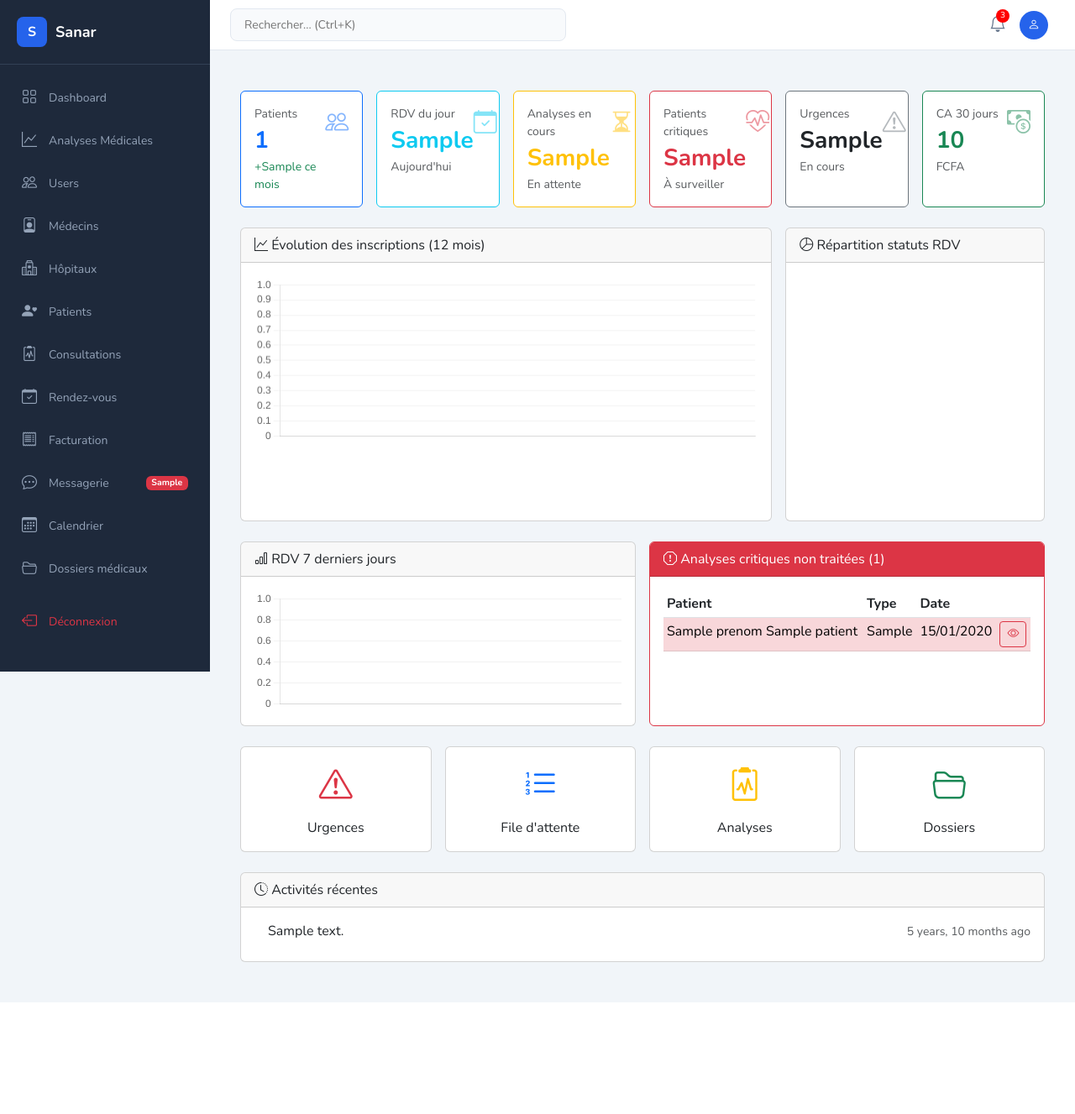
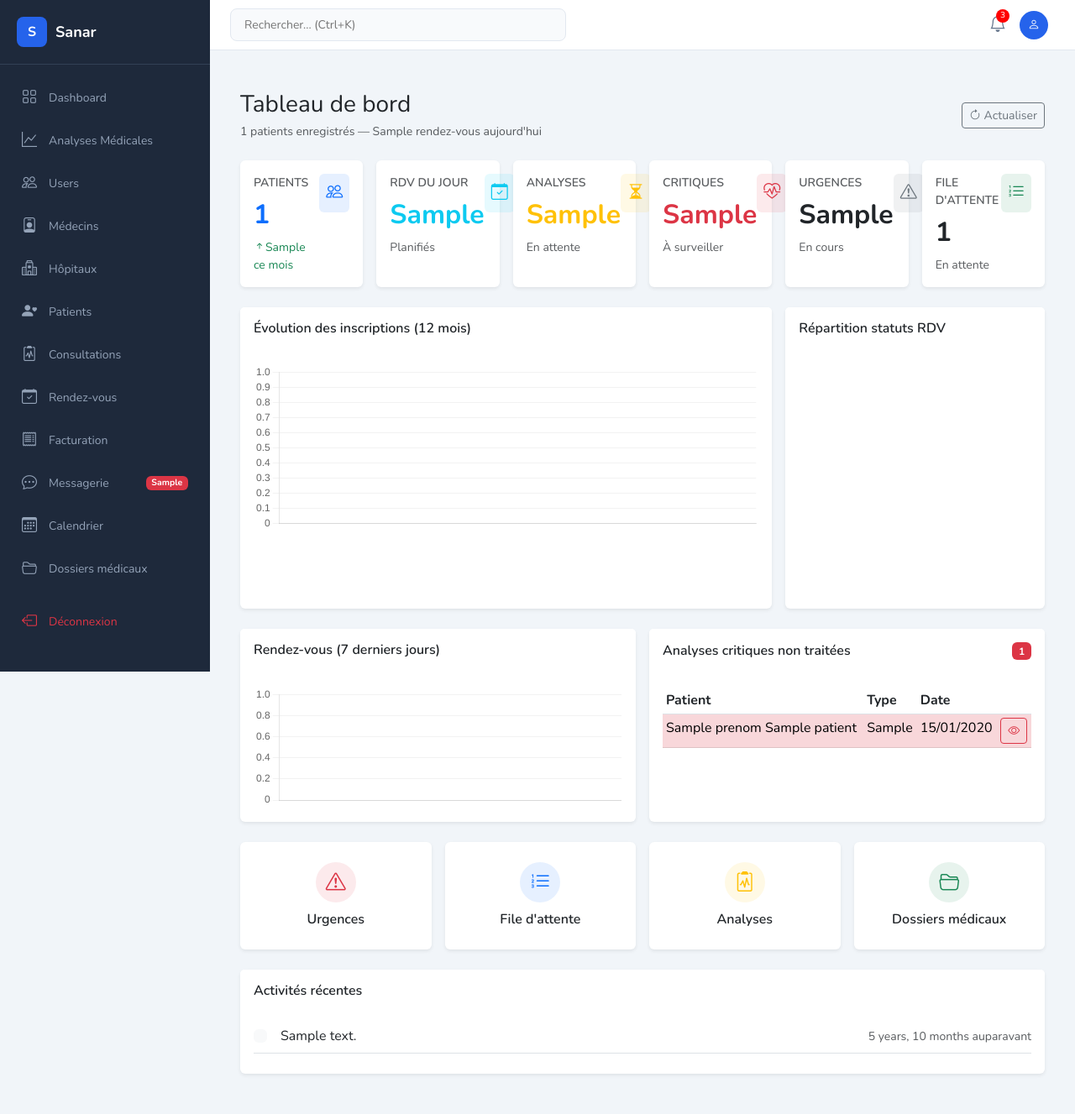
Before and after one commit to solange-dev-code/MyPpeProjects, a Django app: template sanar_admin/templates/dashboard/dashboard.html in a window 1280 px wide. Shown: the whole page at 84% size. Before the commit the page ends 1194 px from the top, so only its background shows below. Run offline with Django 5.2, Linux system fonts and the light colour scheme; the template is opened without the code that fills it: most values are stand-ins (such as "Sample title", 1, 10 or a date in 2020); a map, chart or similar area stays blank.

Commit message:
feat: nouvelle idéologie — rôles, horaires, dashboard pro, hachage
1. Rôles (nouvelle idéologie):
   - super_admin : NE PEUT PAS ajouter/modifier/supprimer de médecins
   - admin_hopital : SEUL autorisé à gérer les médecins de SON hôpital
   - Messages d'erreur clairs quand super_admin tente une action interdite

2. Tableaux horaires médecin:
   - Nouvelle vue horaires_medecin (medecins/horaires.html)
   - Tableau des disponibilités récurrentes (jour, heure, durée créneau)
   - Tableau des créneaux disponibles pour les 7 prochains jours
   - Patients peuvent cliquer sur un créneau pour changer leur RDV
   - admin_hopital peut ajouter des disponibilités

3. Dashboard professionnel (sans emojis):
   - Cartes KPI avec icônes Bootstrap Icons (bi-*)
   - Design épuré : border-0, shadow-sm, bg-opacity-10
   - Graphiques Chart.js (courbe, donut, barres)
   - Alertes analyses critiques
   - Accès rapides avec icônes circulaires
   - Activités récentes avec icônes Bootstrap

4. Hachage données patient:
   - Champs hash_donnees (SHA-256) + date_hachage ajoutés au Patient
   - calculer_hash_donnees() : nom, prenom, email, telephone, date_naissance, groupe_sanguin, allergies
   - save() recalcule automatiquement le hash à chaque modification
   - integrite_verifiee (property) : compare hash stocké vs hash recalculé
   - Migration 0005_patient_hachage.py

5. URLs:
   - /medecins/<id>/horaires/ : tableau horaires médecin
   - /medecins/<medecin_id>/disponibilite/ajouter/ : ajout disponibilité

manage.py check : 0 issue

```diff
--- a/sanar_admin/medecins/urls.py
+++ b/sanar_admin/medecins/urls.py
@@ -9,4 +9,6 @@ urlpatterns = [
     path('ajouter/', views.ajouter_medecin, name='ajouter'),
     path('<int:pk>/modifier/', views.modifier_medecin, name='modifier'),
     path('<int:pk>/supprimer/', views.supprimer_medecin, name='supprimer'),
+    path('<int:pk>/horaires/', views.horaires_medecin, name='horaires'),
+    path('<int:medecin_id>/disponibilite/ajouter/', views.ajouter_disponibilite, name='ajouter_disponibilite'),
 ]
--- a/sanar_admin/templates/dashboard/dashboard.html
+++ b/sanar_admin/templates/dashboard/dashboard.html
@@ -10,114 +10,127 @@
 {% block content %}
 <div class="container-fluid py-4">
 
-  {# ─── KPI Cards ─── #}
+  {# ─── En-tete professionnel ─── #}
+  <div class="d-flex justify-content-between align-items-center mb-4">
+    <div>
+      <h1 class="h3 mb-1">Tableau de bord</h1>
+      <p class="text-muted mb-0 small">{{ total_patients }} patients enregistrés — {{ rdv_jour }} rendez-vous aujourd'hui</p>
+    </div>
+    <div class="btn-group">
+      <button class="btn btn-outline-secondary btn-sm" onclick="location.reload()">
+        <i class="bi bi-arrow-clockwise"></i> Actualiser
+      </button>
+    </div>
+  </div>
+
+  {# ─── KPI Cards (sans emojis, design pro) ─── #}
   <div class="row g-3 mb-4">
     <div class="col-md-2">
-      <div class="card border-primary h-100">
+      <div class="card border-0 shadow-sm h-100">
         <div class="card-body">
           <div class="d-flex justify-content-between align-items-start">
             <div>
-              <div class="text-muted small">Patients</div>
-              <div class="fs-3 fw-bold text-primary">{{ total_patients }}</div>
-              <div class="small text-success">+{{ patients_30j }} ce mois</div>
+              <div class="text-muted small text-uppercase fw-semibold">Patients</div>
+              <div class="fs-2 fw-bold text-primary mt-1">{{ total_patients }}</div>
+              <div class="small text-success mt-1">
+                <i class="bi bi-arrow-up-short"></i>{{ patients_30j }} ce mois
+              </div>
             </div>
-            <i class="bi bi-people text-primary opacity-50 fs-3"></i>
+            <div class="bg-primary bg-opacity-10 rounded p-2">
+              <i class="bi bi-people text-primary fs-5"></i>
+            </div>
           </div>
         </div>
       </div>
     </div>
     <div class="col-md-2">
-      <div class="card border-info h-100">
+      <div class="card border-0 shadow-sm h-100">
         <div class="card-body">
           <div class="d-flex justify-content-between align-items-start">
             <div>
-              <div class="text-muted small">RDV du jour</div>
-              <div class="fs-3 fw-bold text-info">{{ rdv_jour }}</div>
-              <div class="small text-muted">Aujourd'hui</div>
+              <div class="text-muted small text-uppercase fw-semibold">RDV du jour</div>
+              <div class="fs-2 fw-bold text-info mt-1">{{ rdv_jour }}</div>
+              <div class="small text-muted mt-1">Planifiés</div>
             </div>
-            <i class="bi bi-calendar-check text-info opacity-50 fs-3"></i>
+            <div class="bg-info bg-opacity-10 rounded p-2">
+              <i class="bi bi-calendar-check text-info fs-5"></i>
+            </div>
           </div>
         </div>
       </div>
     </div>
     <div class="col-md-2">
-      <div class="card border-warning h-100">
+      <div class="card border-0 shadow-sm h-100">
         <div class="card-body">
           <div class="d-flex justify-content-between align-items-start">
             <div>
-              <div class="text-muted small">Analyses en cours</div>
-              <div class="fs-3 fw-bold text-warning">{{ analyses_cours }}</div>
-              <div class="small text-muted">En attente</div>
+              <div class="text-muted small text-uppercase fw-semibold">Analyses</div>
+              <div class="fs-2 fw-bold text-warning mt-1">{{ analyses_cours }}</div>
+              <div class="small text-muted mt-1">En attente</div>
             </div>
-            <i class="bi bi-hourglass-split text-warning opacity-50 fs-3"></i>
+            <div class="bg-warning bg-opacity-10 rounded p-2">
+              <i class="bi bi-hourglass-split text-warning fs-5"></i>
+            </div>
           </div>
         </div>
       </div>
     </div>
     <div class="col-md-2">
-      <div class="card border-danger h-100">
+      <div class="card border-0 shadow-sm h-100">
         <div class="card-body">
           <div class="d-flex justify-content-between align-items-start">
             <div>
-              <div class="text-muted small">Patients critiques</div>
-              <div class="fs-3 fw-bold text-danger">{{ patients_critiques }}</div>
-              <div class="small text-muted">À surveiller</div>
+              <div class="text-muted small text-uppercase fw-semibold">Critiques</div>
+              <div class="fs-2 fw-bold text-danger mt-1">{{ patients_critiques }}</div>
+              <div class="small text-muted mt-1">À surveiller</div>
             </div>
-            <i class="bi bi-heart-pulse text-danger opacity-50 fs-3"></i>
+            <div class="bg-danger bg-opacity-10 rounded p-2">
+              <i class="bi bi-heart-pulse text-danger fs-5"></i>
+            </div>
           </div>
         </div>
       </div>
     </div>
     <div class="col-md-2">
-      <div class="card border-secondary h-100">
+      <div class="card border-0 shadow-sm h-100">
         <div class="card-body">
           <div class="d-flex justify-content-between align-items-start">
             <div>
-              <div class="text-muted small">Urgences</div>
-              <div class="fs-3 fw-bold">{{ urgences_en_cours }}</div>
-              <div class="small text-muted">En cours</div>
+              <div class="text-muted small text-uppercase fw-semibold">Urgences</div>
+              <div class="fs-2 fw-bold mt-1">{{ urgences_en_cours }}</div>
+              <div class="small text-muted mt-1">En cours</div>
             </div>
-            <i class="bi bi-exclamation-triangle text-secondary opacity-50 fs-3"></i>
+            <div class="bg-secondary bg-opacity-10 rounded p-2">
+              <i class="bi bi-exclamation-triangle text-secondary fs-5"></i>
+            </div>
           </div>
         </div>
       </div>
     </div>
-    {% if ca_mensuel is not None %}
     <div class="col-md-2">
-      <div class="card border-success h-100">
+      <div class="card border-0 shadow-sm h-100">
         <div class="card-body">
           <div class="d-flex justify-content-between align-items-start">
             <div>
-              <div class="text-muted small">CA 30 jours</div>
-              <div class="fs-3 fw-bold text-success">{{ ca_mensuel|floatformat:0 }}</div>
-              <div class="small text-muted">FCFA</div>
+              <div class="text-muted small text-uppercase fw-semibold">File d'attente</div>
+              <div class="fs-2 fw-bold mt-1">{{ file_attente|length }}</div>
+              <div class="small text-muted mt-1">En attente</div>
             </div>
-            <i class="bi bi-cash-coin text-success opacity-50 fs-3"></i>
+            <div class="bg-success bg-opacity-10 rounded p-2">
+              <i class="bi bi-list-ol text-success fs-5"></i>
+            </div>
           </div>
         </div>
       </div>
     </div>
-    {% else %}
-    <div class="col-md-2">
-      <div class="card border-light h-100">
-        <div class="card-body">
-          <a href="{% url 'file_attente:liste' %}" class="text-decoration-none">
-            <div class="text-muted small">File d'attente</div>
-            <div class="fs-3 fw-bold">{{ file_attente|length }}</div>
-            <div class="small text-muted">En attente →</div>
-          </a>
-        </div>
-      </div>
-    </div>
-    {% endif %}
   </div>
 
-  {# ─── Charts row 1 ─── #}
+  {# ─── Graphiques ─── #}
   <div class="row g-3 mb-4">
     <div class="col-md-8">
-      <div class="card h-100">
-        <div class="card-header">
-          <i class="bi bi-graph-up"></i> Évolution des inscriptions (12 mois)
+      <div class="card border-0 shadow-sm h-100">
+        <div class="card-header bg-white border-0 py-3">
+          <h2 class="h6 mb-0 fw-semibold">Évolution des inscriptions (12 mois)</h2>
         </div>
         <div class="card-body">
           <canvas id="chartEvolution" height="100"></canvas>
@@ -125,9 +138,9 @@
       </div>
     </div>
     <div class="col-md-4">
-      <div class="card h-100">
-        <div class="card-header">
-          <i class="bi bi-pie-chart"></i> Répartition statuts RDV
+      <div class="card border-0 shadow-sm h-100">
+        <div class="card-header bg-white border-0 py-3">
+          <h2 class="h6 mb-0 fw-semibold">Répartition statuts RDV</h2>
         </div>
         <div class="card-body">
           <canvas id="chartStatuts" height="100"></canvas>
@@ -136,12 +149,11 @@
     </div>
   </div>
 
-  {# ─── Charts row 2 ─── #}
   <div class="row g-3 mb-4">
     <div class="col-md-6">
-      <div class="card h-100">
-        <div class="card-header">
-          <i class="bi bi-bar-chart"></i> RDV 7 derniers jours
+      <div class="card border-0 shadow-sm h-100">
+        <div class="card-header bg-white border-0 py-3">
+          <h2 class="h6 mb-0 fw-semibold">Rendez-vous (7 derniers jours)</h2>
         </div>
         <div class="card-body">
           <canvas id="chartRdv" height="100"></canvas>
@@ -149,10 +161,10 @@
       </div>
     </div>
     <div class="col-md-6">
-      <div class="card h-100 border-danger">
-        <div class="card-header bg-danger text-white">
-          <i class="bi bi-exclamation-octagon"></i> Analyses critiques non traitées
-          ({{ analyses_critiques|length }})
+      <div class="card border-0 shadow-sm h-100">
+        <div class="card-header bg-white border-0 py-3 d-flex justify-content-between align-items-center">
+          <h2 class="h6 mb-0 fw-semibold">Analyses critiques non traitées</h2>
+          <span class="badge bg-danger">{{ analyses_critiques|length }}</span>
         </div>
         <div class="card-body">
           {% if analyses_critiques %}
@@ -185,7 +197,7 @@
           {% else %}
           <div class="text-center text-muted py-4">
             <i class="bi bi-check-circle fs-2"></i>
-            <p class="mt-2">Aucune analyse critique en attente</p>
+            <p class="mt-2 mb-0">Aucune analyse critique en attente</p>
           </div>
           {% endif %}
         </div>
@@ -193,53 +205,63 @@
     </div>
   </div>
 
-  {# ─── Quick actions ─── #}
+  {# ─── Accès rapides ─── #}
   <div class="row g-3 mb-4">
     <div class="col-md-3">
-      <a href="{% url 'urgences:liste' %}" class="card text-decoration-none h-100">
-        <div class="card-body text-center">
-          <i class="bi bi-exclamation-triangle text-danger fs-1"></i>
-          <div class="mt-2">Urgences</div>
+      <a href="{% url 'urgences:liste' %}" class="card border-0 shadow-sm text-decoration-none h-100">
+        <div class="card-body text-center py-4">
+          <div class="bg-danger bg-opacity-10 rounded-circle d-inline-flex align-items-center justify-content-center mb-2" style="width: 48px; height: 48px;">
+            <i class="bi bi-exclamation-triangle text-danger fs-4"></i>
+          </div>
+          <div class="fw-semibold text-dark">Urgences</div>
         </div>
       </a>
     </div>
     <div class="col-md-3">
-      <a href="{% url 'file_attente:liste' %}" class="card text-decoration-none h-100">
-        <div class="card-body text-center">
-          <i class="bi bi-list-ol text-primary fs-1"></i>
-          <div class="mt-2">File d'attente</div>
+      <a href="{% url 'file_attente:liste' %}" class="card border-0 shadow-sm text-decoration-none h-100">
+        <div class="card-body text-center py-4">
+          <div class="bg-primary bg-opacity-10 rounded-circle d-inline-flex align-items-center justify-content-center mb-2" style="width: 48px; height: 48px;">
+            <i class="bi bi-list-ol text-primary fs-4"></i>
+          </div>
+          <div class="fw-semibold text-dark">File d'attente</div>
         </div>
       </a>
     </div>
     <div class="col-md-3">
-      <a href="{% url 'analyses:liste' %}" class="card text-decoration-none h-100">
-        <div class="card-body text-center">
-          <i class="bi bi-clipboard2-pulse text-warning fs-1"></i>
-          <div class="mt-2">Analyses</div>
+      <a href="{% url 'analyses:liste' %}" class="card border-0 shadow-sm text-decoration-none h-100">
+        <div class="card-body text-center py-4">
+          <div class="bg-warning bg-opacity-10 rounded-circle d-inline-flex align-items-center justify-content-center mb-2" style="width: 48px; height: 48px;">
+            <i class="bi bi-clipboard2-pulse text-warning fs-4"></i>
+          </div>
+          <div class="fw-semibold text-dark">Analyses</div>
         </div>
       </a>
     </div>
     <div class="col-md-3">
-      <a href="{% url 'dossiers_medicaux:liste' %}" class="card text-decoration-none h-100">
-        <div class="card-body text-center">
-          <i class="bi bi-folder2-open text-success fs-1"></i>
-          <div class="mt-2">Dossiers</div>
+      <a href="{% url 'dossiers_medicaux:liste' %}" class="card border-0 shadow-sm text-decoration-none h-100">
+        <div class="card-body text-center py-4">
+          <div class="bg-success bg-opacity-10 rounded-circle d-inline-flex align-items-center justify-content-center mb-2" style="width: 48px; height: 48px;">
+            <i class="bi bi-folder2-open text-success fs-4"></i>
+          </div>
+          <div class="fw-semibold text-dark">Dossiers médicaux</div>
         </div>
       </a>
     </div>
   </div>
 
   {# ─── Activités récentes ─── #}
-  <div class="card">
-    <div class="card-header">
-      <i class="bi bi-clock-history"></i> Activités récentes
+  <div class="card border-0 shadow-sm">
+    <div class="card-header bg-white border-0 py-3">
+      <h2 class="h6 mb-0 fw-semibold">Activités récentes</h2>
     </div>
     <div class="card-body">
       {% for a in activites %}
-      <div class="d-flex align-items-center mb-2">
-        <i class="bi {{ a.icone }} text-primary me-3"></i>
+      <div class="d-flex align-items-center mb-2 pb-2 border-bottom">
+        <div class="bg-light rounded p-2 me-3">
+          <i class="bi {{ a.icone }} text-primary"></i>
+        </div>
         <div class="flex-grow-1">{{ a.texte }}</div>
-        <small class="text-muted">{{ a.temps|timesince }} ago</small>
+        <small class="text-muted">{{ a.temps|timesince }} auparavant</small>
       </div>
       {% endfor %}
     </div>
@@ -248,8 +270,7 @@
 </div>
 
 <script>
-// ─── Chart.js : Évolution des patients ───
-const ctxEvo = document.getElementById('chartEvolution').getContext('2d');
+var ctxEvo = document.getElementById('chartEvolution').getContext('2d');
 new Chart(ctxEvo, {
   type: 'line',
   data: {
@@ -259,29 +280,21 @@ new Chart(ctxEvo, {
       data: {{ evolution_data|safe|default:'[]' }},
       borderColor: '#1f6c92',
       backgroundColor: 'rgba(31, 108, 146, 0.1)',
-      tension: 0.3,
-      fill: true,
-      pointBackgroundColor: '#1f6c92',
-      pointRadius: 4
+      tension: 0.3, fill: true,
+      pointBackgroundColor: '#1f6c92', pointRadius: 4
     }]
   },
   options: {
     responsive: true,
-    plugins: {
-      legend: { display: false }
-    },
-    scales: {
-      y: { beginAtZero: true, grid: { color: 'rgba(0,0,0,0.05)' } }
-    }
+    plugins: { legend: { display: false } },
+    scales: { y: { beginAtZero: true, grid: { color: 'rgba(0,0,0,0.05)' } } }
   }
 });
 
-// ─── Chart.js : Répartition statuts RDV (donut) ───
-const ctxStatut = document.getElementById('chartStatuts').getContext('2d');
-const statutLabels = {{ statut_labels|safe|default:'[]' }};
-const statutLabelsFr = statutLabels.map(s => {
-  const map = {'en_attente':'En attente','confirme':'Confirmé','reporte':'Reporté',
-               'annule':'Annulé','termine':'Terminé'};
+var ctxStatut = document.getElementById('chartStatuts').getContext('2d');
+var statutLabels = {{ statut_labels|safe|default:'[]' }};
+var statutLabelsFr = statutLabels.map(function(s) {
+  var map = {'en_attente':'En attente','confirme':'Confirme','reporte':'Reporte','annule':'Annule','termine':'Termine'};
   return map[s] || s;
 });
 new Chart(ctxStatut, {
@@ -291,41 +304,29 @@ new Chart(ctxStatut, {
     datasets: [{
       data: {{ statut_data|safe|default:'[]' }},
       backgroundColor: ['#ffc107', '#198754', '#0dcaf0', '#dc3545', '#6c757d'],
-      borderWidth: 2,
-      borderColor: '#fff'
+      borderWidth: 2, borderColor: '#fff'
     }]
   },
-  options: {
-    responsive: true,
-    plugins: {
-      legend: { position: 'bottom' }
-    }
-  }
+  options: { responsive: true, plugins: { legend: { position: 'bottom' } } }
 });
 
-// ─── Chart.js : RDV 7 jours ───
-const ctxRdv = document.getElementById('chartRdv').getContext('2d');
+var ctxRdv = document.getElementById('chartRdv').getContext('2d');
 new Chart(ctxRdv, {
   type: 'bar',
   data: {
     labels: {{ rdv_labels|safe|default:'[]' }},
     datasets: [{
-      label: 'RDV',
-      data: {{ rdv_data|safe|default:'[]' }},
-      backgroundColor: '#1f6c92',
-      borderRadius: 4
+      label: 'RDV', data: {{ rdv_data|safe|default:'[]' }},
+      backgroundColor: '#1f6c92', borderRadius: 4
     }]
   },
   options: {
     responsive: true,
     plugins: { legend: { display: false } },
-    scales: {
-      y: { beginAtZero: true, grid: { color: 'rgba(0,0,0,0.05)' } }
-    }
+    scales: { y: { beginAtZero: true, grid: { color: 'rgba(0,0,0,0.05)' } } }
   }
 });
 
-// ─── Auto-refresh toutes les 60 secondes ───
-setTimeout(() => location.reload(), 60000);
+setTimeout(function() { location.reload(); }, 60000);
 </script>
 {% endblock %}
```
Also changed, not shown: sanar_admin/medecins/views.py (+164 -11 lines), sanar_admin/patients/models.py (+52 -5 lines), sanar_admin/templates/medecins/horaires.html (added, +192 -0 lines), sanar_admin/patients/migrations/0005_patient_hachage.py (added).
